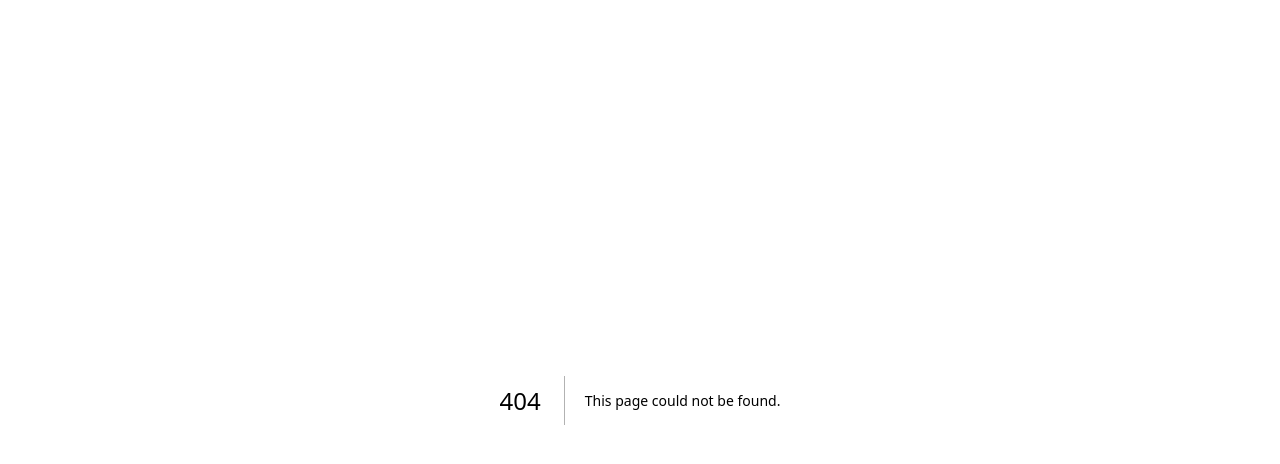
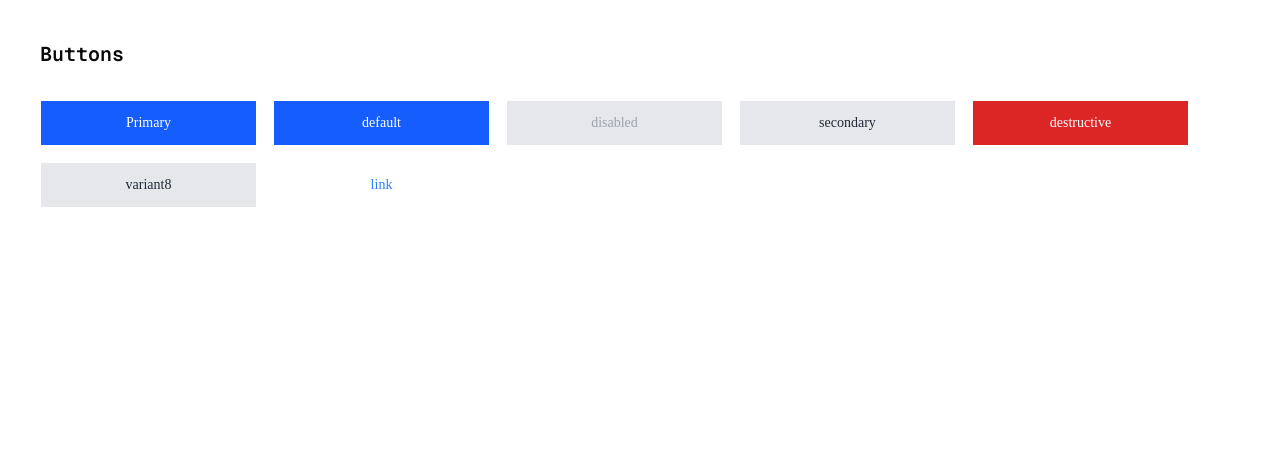
Before and after one commit to ahmed-talal-dev/exam-app, a Next.js app: page /design-system in a window 1280 px wide. Before the commit this address had no page. Shown: the top 464 px of the page. Built offline with nearby package versions, Linux system fonts and the light colour scheme.

Commit message:
update ui

```diff
--- /dev/null
+++ b/src/app/design-system/page.tsx
@@ -0,0 +1,42 @@
+import { Button } from '@/components/ui/button'
+import React from 'react'
+
+export default function designSystem() {
+    return (
+        <div className="space-y-8 p-10">
+            {/* Section title */}
+            <h2 className="font-mono text-xl font-semibold">
+                Buttons
+            </h2>
+
+            {/* Button variants */}
+            <div className="flex flex-wrap gap-4">
+                <Button>Primary</Button>
+
+                <Button variant="default">
+                    default
+                </Button>
+
+                <Button variant="disabled">
+                    disabled
+                </Button>
+
+                <Button variant="secondary">
+                    secondary
+                </Button>
+
+                <Button variant="destructive">
+                    destructive
+                </Button>
+                <Button variant="variant8">
+                    variant8
+                </Button>
+                <Button variant="link">
+                    link
+                </Button>
+            </div>
+        </div>
+
+
+    )
+}
--- a/src/app/page.tsx
+++ b/src/app/page.tsx
@@ -4,6 +4,6 @@
 
 export default function Home() {
   return (
-    <div></div>
+    <div>Hey next js!</div>
   );
 }
--- a/src/components/ui/dialog.tsx
+++ b/src/components/ui/dialog.tsx
@@ -115,7 +115,7 @@ function DialogFooter({
       {children}
       {showCloseButton && (
         <DialogPrimitive.Close asChild>
-          <Button variant="outline">Close</Button>
+          <Button variant="disabled">Close</Button>
         </DialogPrimitive.Close>
       )}
     </div>
--- a/src/components/ui/dropdown-menu.tsx
+++ b/src/components/ui/dropdown-menu.tsx
@@ -243,7 +243,7 @@ function DropdownMenuSubContent({
   return (
     <DropdownMenuPrimitive.SubContent
       data-slot="dropdown-menu-sub-content"
-      className={cn("z-50 min-w-[96px] origin-(--radix-dropdown-menu-content-transform-origin) overflow-hidden rounded-lg bg-popover p-1 text-popover-foreground shadow-lg ring-1 ring-foreground/10 duration-100 data-[side=bottom]:slide-in-from-top-2 data-[side=left]:slide-in-from-right-2 data-[side=right]:slide-in-from-left-2 data-[side=top]:slide-in-from-bottom-2 data-open:animate-in data-open:fade-in-0 data-open:zoom-in-95 data-closed:animate-out data-closed:fade-out-0 data-closed:zoom-out-95", className)}
+      className={cn("z-50 min-w-24 origin-(--radix-dropdown-menu-content-transform-origin) overflow-hidden rounded-lg bg-popover p-1 text-popover-foreground shadow-lg ring-1 ring-foreground/10 duration-100 data-[side=bottom]:slide-in-from-top-2 data-[side=left]:slide-in-from-right-2 data-[side=right]:slide-in-from-left-2 data-[side=top]:slide-in-from-bottom-2 data-open:animate-in data-open:fade-in-0 data-open:zoom-in-95 data-closed:animate-out data-closed:fade-out-0 data-closed:zoom-out-95", className)}
       {...props}
     />
   )
--- a/src/components/ui/input-otp.tsx
+++ b/src/components/ui/input-otp.tsx
@@ -56,7 +56,7 @@ function InputOTPSlot({
       data-slot="input-otp-slot"
       data-active={isActive}
       className={cn(
-        "relative flex size-10 items-center justify-center border border-white text-lg font-mono font-medium text-white transition-all outline-none data-[active=true]:border-[var(--blue-600)] data-[active=true]:text-[var(--blue-600)]",
+        "relative flex size-10 items-center justify-center border border-white text-lg font-mono font-medium text-white transition-all outline-none data-[active=true]:border-(--blue-600) data-[active=true]:text-(--blue-600)",
         className
       )}
       {...props}
--- a/src/components/ui/input.tsx
+++ b/src/components/ui/input.tsx
@@ -12,7 +12,7 @@ function Input({
       type={type}
       data-slot="input"
       className={cn(
-        "h-[46px] w-[347px] min-w-0 border border-[var(--gray-200)] bg-transparent px-[10px] font-mono text-[14px] font-normal text-[var(--gray-950)] outline-none placeholder:text-[var(--gray-400)] focus-visible:border-[var(--blue-600)] focus-visible:ring-0 disabled:pointer-events-none disabled:cursor-not-allowed disabled:opacity-50 ",
+        "h-11.5 w-86.75 min-w-0 border border-(--gray-200) bg-transparent px-2.5 font-mono text-[14px] font-normal text-(--gray-950) outline-none placeholder:text-(--gray-400) focus-visible:border-(--blue-600) focus-visible:ring-0 disabled:pointer-events-none disabled:cursor-not-allowed disabled:opacity-50 ",
         className
       )}
       {...props}
--- a/src/components/ui/label.tsx
+++ b/src/components/ui/label.tsx
@@ -13,7 +13,7 @@ function Label({
     <LabelPrimitive.Root
       data-slot="label"
       className={cn(
-        "flex h-[33px] w-full items-center font-mono text-[16px] font-medium leading-none text-[var(--gray-800)] select-none group-data-[disabled=true]:pointer-events-none group-data-[disabled=true]:opacity-50 peer-disabled:cursor-not-allowed peer-disabled:opacity-50",
+        "flex h-8.25 w-full items-center font-mono text-[16px] font-medium leading-none text-(--gray-800) select-none group-data-[disabled=true]:pointer-events-none group-data-[disabled=true]:opacity-50 peer-disabled:cursor-not-allowed peer-disabled:opacity-50",
         className
       )}
       {...props}
--- a/src/components/ui/options-menu.tsx
+++ b/src/components/ui/options-menu.tsx
@@ -23,7 +23,6 @@ type OptionsMenuProps = {
 
 function OptionsMenu({
     options,
-    selectedId,
     onSelect,
 }: OptionsMenuProps) {
     return (
@@ -38,8 +37,6 @@ function OptionsMenu({
             {/* Dropdown content */}
             <DropdownMenuContent className="w-86.25 p-0">
                 {options.map((option) => {
-                    const isSelected = option.id === selectedId;
-
                     return (
                         <DropdownMenuItem
                             key={option.id}
--- a/src/components/ui/pagination.tsx
+++ b/src/components/ui/pagination.tsx
@@ -74,7 +74,7 @@ function PaginationPrevious({
       aria-label="Go to previous page"
       size="default"
       className={cn(
-        "flex h-10 w-10 shrink-0 items-center justify-center border-l border-[var(--gray-200)] bg-[var(--gray-100)] text-[var(--gray-400)] transition-colors duration-200 hover:bg-[var(--gray-200)] hover:text-[var(--gray-500)]",
+        "flex h-10 w-10 shrink-0 items-center justify-center border-l border-(--gray-200) bg-(--gray-100) text-(--gray-400) transition-colors duration-200 hover:bg-(--gray-200) hover:text-(--gray-500)",
         className
       )}      {...props}
     >
@@ -92,7 +92,7 @@ function PaginationNext({
       aria-label="Go to next page"
       size="default"
       className={cn(
-        "flex h-10 w-10 shrink-0 items-center justify-center border-l border-[var(--gray-200)] bg-[var(--gray-100)] text-[var(--gray-400)] transition-colors duration-200 hover:bg-[var(--gray-200)] hover:text-[var(--gray-500)]",
+        "flex h-10 w-10 shrink-0 items-center justify-center border-l border-(--gray-200) bg-(--gray-100) text-(--gray-400) transition-colors duration-200 hover:bg-(--gray-200) hover:text-(--gray-500)",
         className
       )}
       {...props}
--- a/src/components/ui/password-input.tsx
+++ b/src/components/ui/password-input.tsx
@@ -20,7 +20,7 @@ function PasswordInput({
             <Input
                 type={showPassword ? "text" : "password"}
                 placeholder="****************"
-                className={cn("h-[46px] pr-10", className)}
+                className={cn("h-11.5 pr-10", className)}
                 {...props}
             />
 
@@ -29,13 +29,13 @@ function PasswordInput({
                 onClick={() =>
                     setShowPassword(!showPassword)
                 }
-                className="absolute right-[10px] top-1/2 -translate-y-1/2"
+                className="absolute right-2.5 top-1/2 -translate-y-1/2"
 
             >
                 {showPassword ? (
-                    <Eye className="size-5 text-[var(--gray-500)]" />
+                    <Eye className="size-5 text-(--gray-500)" />
                 ) : (
-                    <EyeOff className="size-5 text-[var(--gray-500)]" />
+                    <EyeOff className="size-5 text-(--gray-500)" />
                 )}
             </button>
         </div>
--- a/src/components/ui/phone-input.tsx
+++ b/src/components/ui/phone-input.tsx
@@ -39,7 +39,7 @@ const PhoneInput = React.forwardRef<
         <RPNInput.default
             ref={ref}
             className={cn(
-                "flex h-[46px] w-[347px] items-center border border-[var(--gray-200)] px-[10px] bg-white",
+                "flex h-11.5 w-86.75 items-center border border-(--gray-200) px-2.5 bg-white",
                 className
             )}
             flagComponent={FlagComponent}
@@ -64,7 +64,7 @@ const InputComponent = React.forwardRef<
     <Input
         ref={ref}
         className={cn(
-            "ml-3 h-[18px] border-0 bg-transparent p-0 font-mono text-[14px] text-[var(--gray-400)] shadow-none focus-visible:ring-0",
+            "ml-3 h-4.5 border-0 bg-transparent p-0 font-mono text-[14px] text-(--gray-400) shadow-none focus-visible:ring-0",
             className
         )}
         {...props}
@@ -109,20 +109,20 @@ const CountrySelect = ({
                     type="button"
                     variant="ghost"
                     disabled={disabled}
-                    className="flex h-[21px] w-[105px] items-center gap-2 border-0 bg-transparent p-0 hover:bg-transparent shadow-none"
+                    className="flex h-5.25 w-26.5 items-center gap-2 border-0 bg-transparent p-0 hover:bg-transparent shadow-none"
                 >
                     <FlagComponent
                         country={selectedCountry}
                         countryName={selectedCountry}
                     />
-                    <span className="font-mono text-[14px] font-medium text-[var(--gray-950)]">
+                    <span className="font-mono text-[14px] font-medium text-(--gray-950)">
                         {selectedCountry}(+{RPNInput.getCountryCallingCode(selectedCountry)})
                     </span>
-                    <ChevronsUpDown className="h-[10px] w-[6px]" />
+                    <ChevronsUpDown className="h-2.5 w-1.5" />
                 </Button>
             </PopoverTrigger>
 
-            <PopoverContent className="w-[300px] p-0">
+            <PopoverContent className="w-75 p-0">
                 <Command>
                     <CommandInput
                         placeholder="Search country..."
@@ -223,7 +223,7 @@ const FlagComponent = ({
     const Flag = flags[country];
 
     return (
-        <span className="flex h-[16px] w-[23px] overflow-hidden">
+        <span className="flex h-4 w-5.75 overflow-hidden">
             {Flag && <Flag title={countryName} />}
         </span>
     );
--- a/src/components/ui/tooltip.tsx
+++ b/src/components/ui/tooltip.tsx
@@ -42,14 +42,14 @@ function TooltipContent({
         data-slot="tooltip-content"
         sideOffset={sideOffset}
         className={cn(
-          "z-50 inline-flex w-fit max-w-xs origin-(--radix-tooltip-content-transform-origin) items-center gap-1.5 rounded-none bg-[var(--gray-800)] px-4 py-3 text-sm font-mono text-white has-data-[slot=kbd]:pr-1.5 data-[side=bottom]:slide-in-from-top-2 data-[side=left]:slide-in-from-right-2 data-[side=right]:slide-in-from-left-2 data-[side=top]:slide-in-from-bottom-2 **:data-[slot=kbd]:relative **:data-[slot=kbd]:isolate **:data-[slot=kbd]:z-50 **:data-[slot=kbd]:rounded-sm data-[state=delayed-open]:animate-in data-[state=delayed-open]:fade-in-0 data-[state=delayed-open]:zoom-in-95 data-open:animate-in data-open:fade-in-0 data-open:zoom-in-95 data-closed:animate-out data-closed:fade-out-0 data-closed:zoom-out-95",
+          "z-50 inline-flex w-fit max-w-xs origin-(--radix-tooltip-content-transform-origin) items-center gap-1.5 rounded-none bg-(--gray-800) px-4 py-3 text-sm font-mono text-white has-data-[slot=kbd]:pr-1.5 data-[side=bottom]:slide-in-from-top-2 data-[side=left]:slide-in-from-right-2 data-[side=right]:slide-in-from-left-2 data-[side=top]:slide-in-from-bottom-2 **:data-[slot=kbd]:relative **:data-[slot=kbd]:isolate **:data-[slot=kbd]:z-50 **:data-[slot=kbd]:rounded-sm data-[state=delayed-open]:animate-in data-[state=delayed-open]:fade-in-0 data-[state=delayed-open]:zoom-in-95 data-open:animate-in data-open:fade-in-0 data-open:zoom-in-95 data-closed:animate-out data-closed:fade-out-0 data-closed:zoom-out-95",
           className
         )}
         {...props}
       >
         {children}
         <TooltipPrimitive.Arrow
-          className="fill-[var(--gray-800)]"
+          className="fill-(--gray-800)"
         />      </TooltipPrimitive.Content>
     </TooltipPrimitive.Portal>
   )
```
